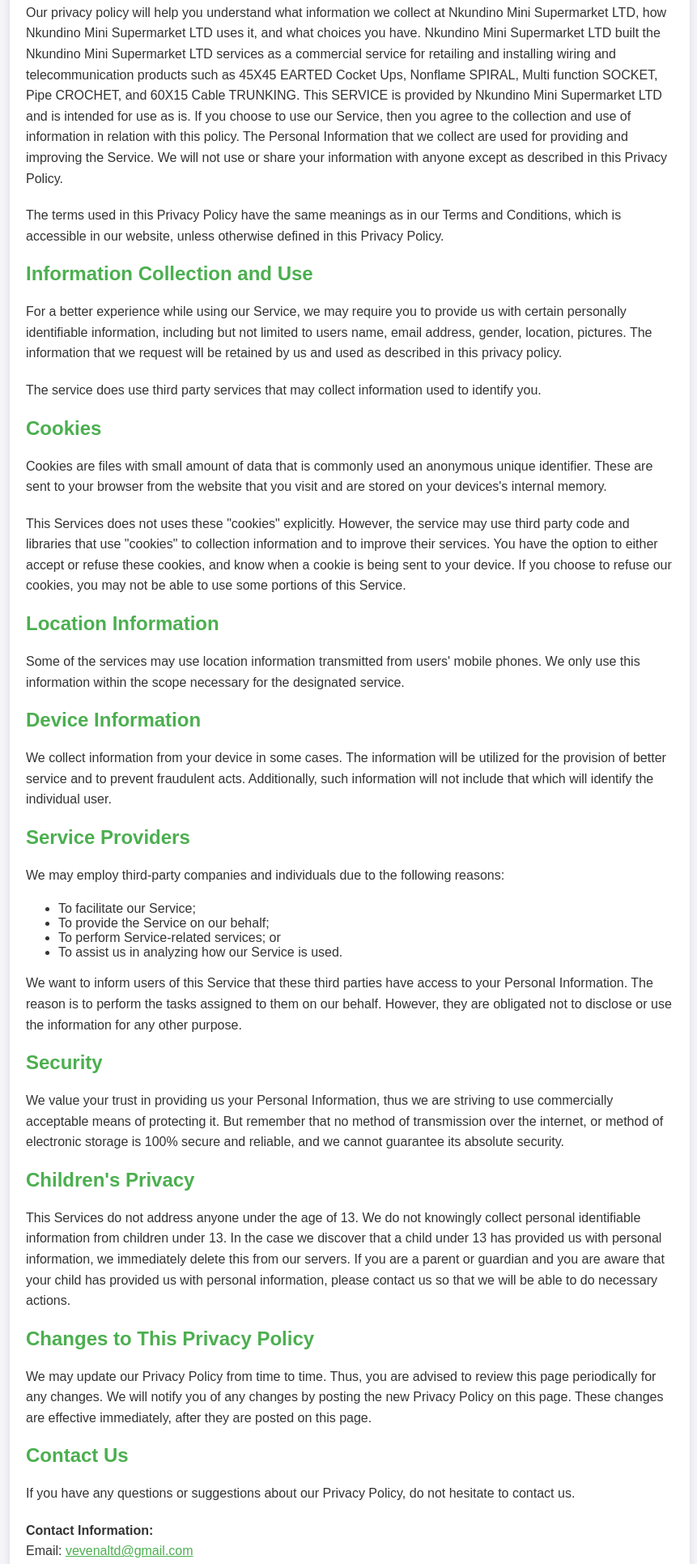
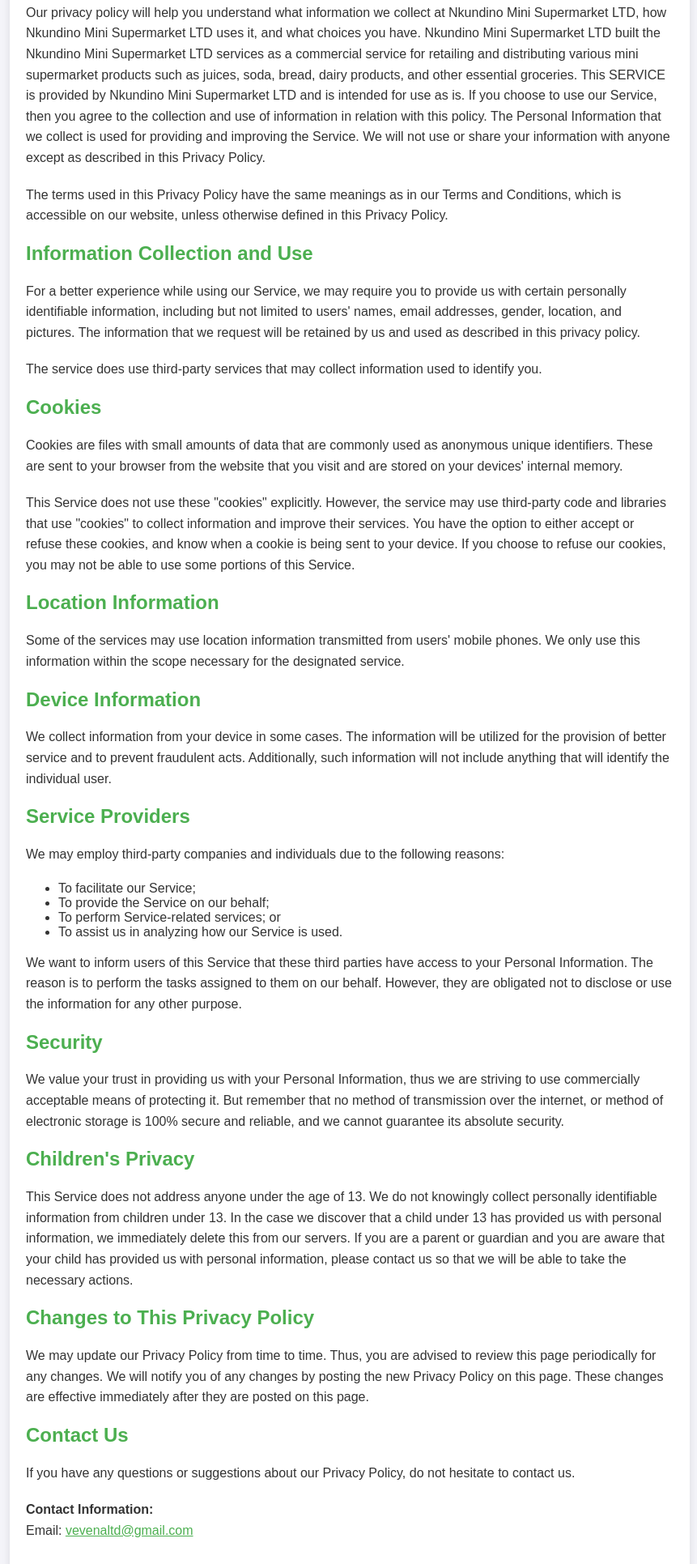
Before and after one commit to didierdrin/nkundinominisupermarket-privacypolicy, a plain HTML site: page privacy-policy.html in a window 1280 px wide. Shown: the part 205-2136 px from the top of the page at 81% size, without its empty margins (208-1069 px from the left). Drawn offline with Linux system fonts and the light colour scheme.

Commit message:
Update privacy-policy.html 11

```diff
--- a/privacy-policy.html
+++ b/privacy-policy.html
@@ -1,4 +1,4 @@
-  <!DOCTYPE html>
+<!DOCTYPE html>
 <html lang="en">
 
 <head>
@@ -68,23 +68,23 @@
 
     <main>
         <h2>Introduction</h2>
-        <p>Our privacy policy will help you understand what information we collect at Nkundino Mini Supermarket LTD, how Nkundino Mini Supermarket LTD uses it, and what choices you have. Nkundino Mini Supermarket LTD built the Nkundino Mini Supermarket LTD services as a commercial service for retailing and installing wiring and telecommunication products such as 45X45 EARTED Cocket Ups, Nonflame SPIRAL, Multi function SOCKET, Pipe CROCHET, and 60X15 Cable TRUNKING. This SERVICE is provided by Nkundino Mini Supermarket LTD and is intended for use as is. If you choose to use our Service, then you agree to the collection and use of information in relation with this policy. The Personal Information that we collect are used for providing and improving the Service. We will not use or share your information with anyone except as described in this Privacy Policy.</p>
+        <p>Our privacy policy will help you understand what information we collect at Nkundino Mini Supermarket LTD, how Nkundino Mini Supermarket LTD uses it, and what choices you have. Nkundino Mini Supermarket LTD built the Nkundino Mini Supermarket LTD services as a commercial service for retailing and distributing various mini supermarket products such as juices, soda, bread, dairy products, and other essential groceries. This SERVICE is provided by Nkundino Mini Supermarket LTD and is intended for use as is. If you choose to use our Service, then you agree to the collection and use of information in relation with this policy. The Personal Information that we collect is used for providing and improving the Service. We will not use or share your information with anyone except as described in this Privacy Policy.</p>
 
-        <p>The terms used in this Privacy Policy have the same meanings as in our Terms and Conditions, which is accessible in our website, unless otherwise defined in this Privacy Policy.</p>
+        <p>The terms used in this Privacy Policy have the same meanings as in our Terms and Conditions, which is accessible on our website, unless otherwise defined in this Privacy Policy.</p>
 
         <h2>Information Collection and Use</h2>
-        <p>For a better experience while using our Service, we may require you to provide us with certain personally identifiable information, including but not limited to users name, email address, gender, location, pictures. The information that we request will be retained by us and used as described in this privacy policy.</p>
-        <p>The service does use third party services that may collect information used to identify you.</p>
+        <p>For a better experience while using our Service, we may require you to provide us with certain personally identifiable information, including but not limited to users' names, email addresses, gender, location, and pictures. The information that we request will be retained by us and used as described in this privacy policy.</p>
+        <p>The service does use third-party services that may collect information used to identify you.</p>
 
         <h2>Cookies</h2>
-        <p>Cookies are files with small amount of data that is commonly used an anonymous unique identifier. These are sent to your browser from the website that you visit and are stored on your devices's internal memory.</p>
-        <p>This Services does not uses these "cookies" explicitly. However, the service may use third party code and libraries that use "cookies" to collection information and to improve their services. You have the option to either accept or refuse these cookies, and know when a cookie is being sent to your device. If you choose to refuse our cookies, you may not be able to use some portions of this Service.</p>
+        <p>Cookies are files with small amounts of data that are commonly used as anonymous unique identifiers. These are sent to your browser from the website that you visit and are stored on your devices' internal memory.</p>
+        <p>This Service does not use these "cookies" explicitly. However, the service may use third-party code and libraries that use "cookies" to collect information and improve their services. You have the option to either accept or refuse these cookies, and know when a cookie is being sent to your device. If you choose to refuse our cookies, you may not be able to use some portions of this Service.</p>
 
         <h2>Location Information</h2>
         <p>Some of the services may use location information transmitted from users' mobile phones. We only use this information within the scope necessary for the designated service.</p>
 
         <h2>Device Information</h2>
-        <p>We collect information from your device in some cases. The information will be utilized for the provision of better service and to prevent fraudulent acts. Additionally, such information will not include that which will identify the individual user.</p>
+        <p>We collect information from your device in some cases. The information will be utilized for the provision of better service and to prevent fraudulent acts. Additionally, such information will not include anything that will identify the individual user.</p>
 
         <h2>Service Providers</h2>
         <p>We may employ third-party companies and individuals due to the following reasons:</p>
@@ -97,18 +97,18 @@
         <p>We want to inform users of this Service that these third parties have access to your Personal Information. The reason is to perform the tasks assigned to them on our behalf. However, they are obligated not to disclose or use the information for any other purpose.</p>
 
         <h2>Security</h2>
-        <p>We value your trust in providing us your Personal Information, thus we are striving to use commercially acceptable means of protecting it. But remember that no method of transmission over the internet, or method of electronic storage is 100% secure and reliable, and we cannot guarantee its absolute security.</p>
+        <p>We value your trust in providing us with your Personal Information, thus we are striving to use commercially acceptable means of protecting it. But remember that no method of transmission over the internet, or method of electronic storage is 100% secure and reliable, and we cannot guarantee its absolute security.</p>
 
         <h2>Children's Privacy</h2>
-        <p>This Services do not address anyone under the age of 13. We do not knowingly collect personal identifiable information from children under 13. In the case we discover that a child under 13 has provided us with personal information, we immediately delete this from our servers. If you are a parent or guardian and you are aware that your child has provided us with personal information, please contact us so that we will be able to do necessary actions.</p>
+        <p>This Service does not address anyone under the age of 13. We do not knowingly collect personally identifiable information from children under 13. In the case we discover that a child under 13 has provided us with personal information, we immediately delete this from our servers. If you are a parent or guardian and you are aware that your child has provided us with personal information, please contact us so that we will be able to take the necessary actions.</p>
 
         <h2>Changes to This Privacy Policy</h2>
-        <p>We may update our Privacy Policy from time to time. Thus, you are advised to review this page periodically for any changes. We will notify you of any changes by posting the new Privacy Policy on this page. These changes are effective immediately, after they are posted on this page.</p>
+        <p>We may update our Privacy Policy from time to time. Thus, you are advised to review this page periodically for any changes. We will notify you of any changes by posting the new Privacy Policy on this page. These changes are effective immediately after they are posted on this page.</p>
 
         <h2>Contact Us</h2>
         <p>If you have any questions or suggestions about our Privacy Policy, do not hesitate to contact us.</p>
         <p><strong>Contact Information:</strong><br>
-        Email: <a href="mailto:vevenaltd@gmail.com">vevenaltd@gmail.com</a></p>
+        Email: <a href="mailto:vevenalt@gmail.com">vevenaltd@gmail.com</a></p>
     </main>
 
     <footer>
```
